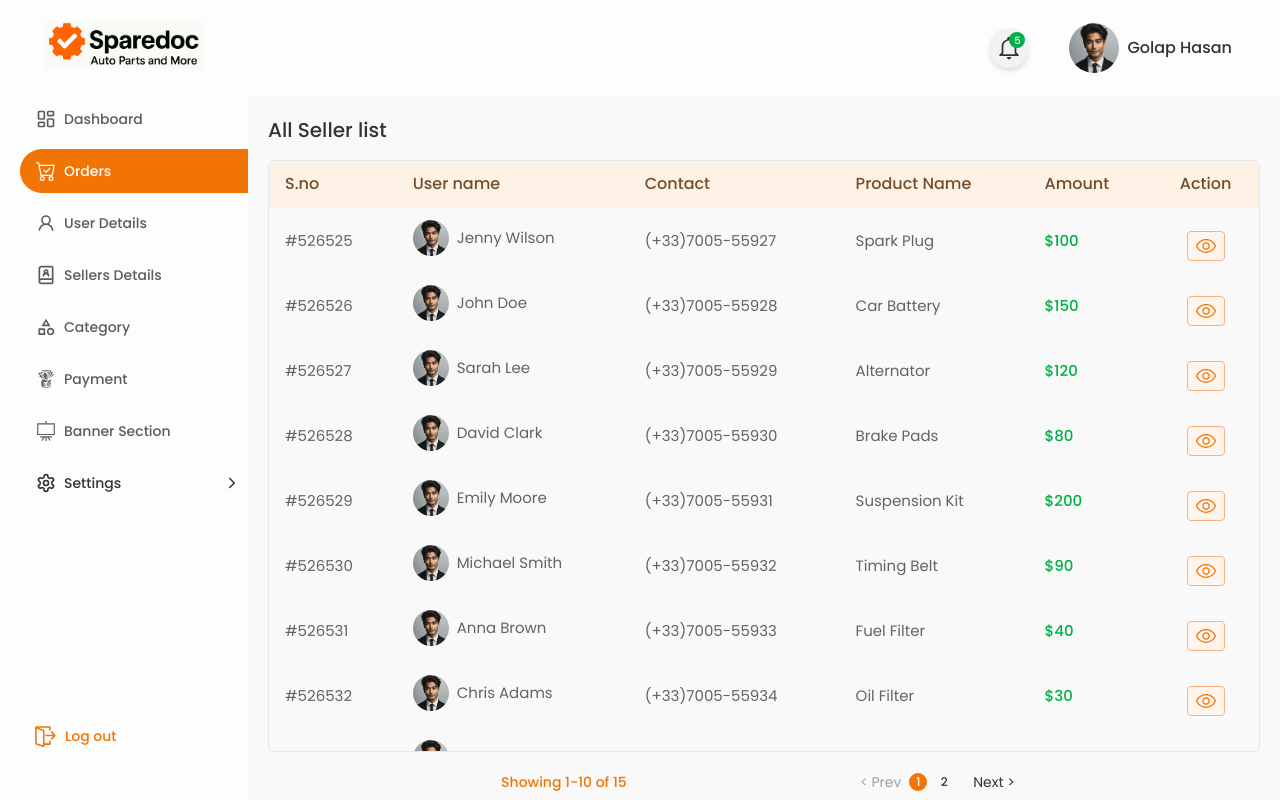
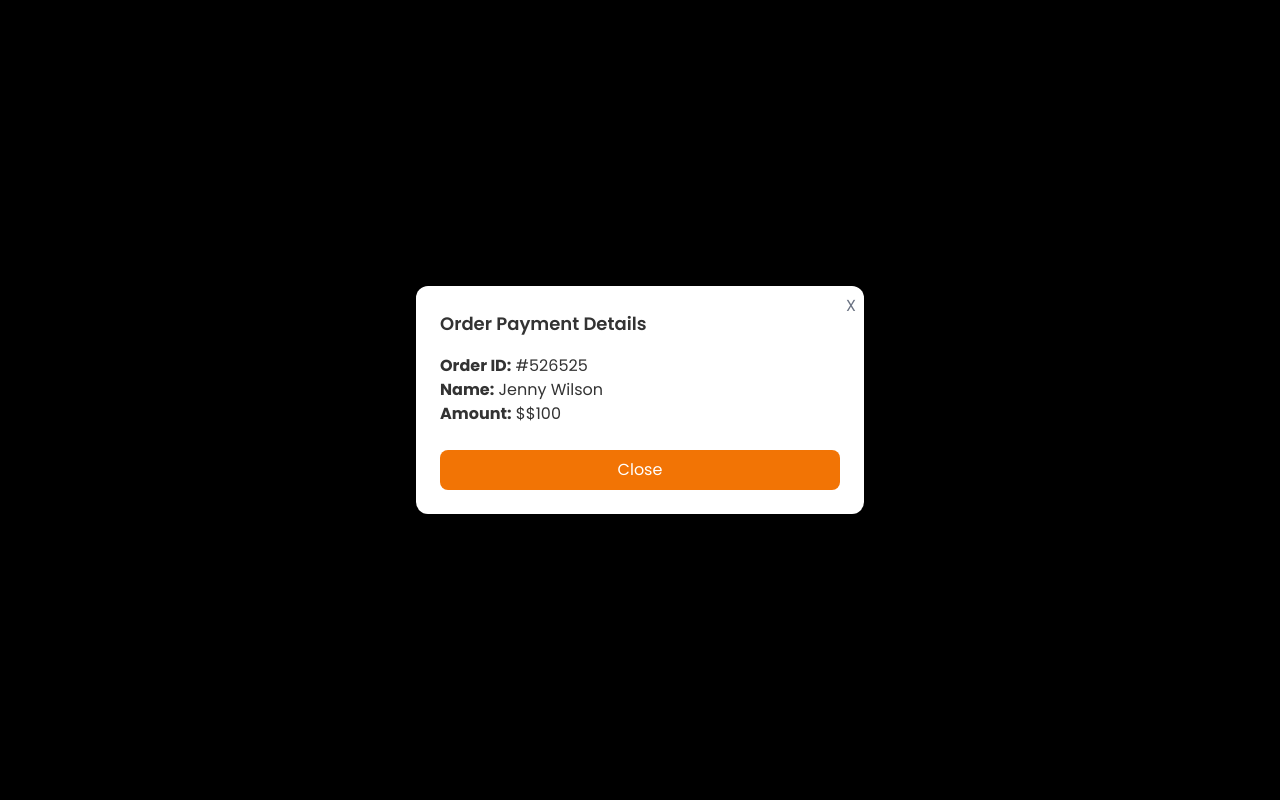
Before and after one commit to nurulla-hasan/sparedoc-dashboard, a Next.js app: page /orders in a window 1280 px wide. Both pictures are taken after a click on the button 1205 px from the left and 245 px from the top of the page. Built offline with nearby package versions, Linux system fonts and the light colour scheme.

Commit message:
modal logic added in view order

```diff
--- a/src/app/orders/page.jsx
+++ b/src/app/orders/page.jsx
@@ -10,9 +10,18 @@ import { motion } from "framer-motion";
 export default function Orders() {
   const pageSize = 10;
   const [page, setPage] = useState(1);
+  const [isPaymentModal, setIsPaymentModal] = useState(false)
+  const [orderdata, setOrderData] = useState()
+  const [selectedUser, setSelectedUser] = useState(null)
 
   const pageCount = Math.ceil(orders.length / pageSize);
   const paged = orders.slice((page - 1) * pageSize, page * pageSize);
+
+
+  const handleClick = (order) => {
+    setOrderData(order)
+    setIsPaymentModal(true)
+  }
 
   return (
     <PageContainer>
@@ -34,7 +43,7 @@ export default function Orders() {
         animate={{ opacity: 1 }}
         transition={{ delay: 0.2, duration: 0.5 }}
       >
-        <OrderTable paged={paged} />
+        <OrderTable paged={paged} handleClick={handleClick} />
       </motion.div>
 
       {/* pagination */}
@@ -52,6 +61,43 @@ export default function Orders() {
           <Pagination page={page} setPage={setPage} pageCount={pageCount} />
         </div>
       </motion.div>
+
+      {
+        isPaymentModal && (
+          <div className="fixed inset-0 z-50 flex items-center justify-center bg-black bg-opacity-40">
+            <motion.div
+              className="bg-white rounded-xl p-6 w-full max-w-md shadow-xl relative"
+              initial={{ opacity: 0, scale: 0.9 }}
+              animate={{ opacity: 1, scale: 1 }}
+              transition={{ duration: 0.3 }}
+            >
+              {/* Close Button */}
+              <button
+                className="absolute top-2 right-2 text-gray-500 hover:text-red-500"
+                onClick={() => setIsPaymentModal(false)}
+
+              >
+                X
+              </button>
+
+              {/* Modal Content */}
+              <h2 className="text-lg font-semibold mb-4">Order Payment Details</h2>
+              <p><strong>Order ID:</strong> {orderdata?.id}</p>
+              <p><strong>Name:</strong> {orderdata?.name}</p>
+              <p><strong>Amount:</strong> ${orderdata?.amount}</p>
+              {/* Add more fields if needed */}
+
+              <button
+                className="mt-6 w-full bg-[#F27405] text-white py-2 rounded-lg hover:bg-orange-600"
+                onClick={() => setIsPaymentModal(false)}
+
+              >
+                Close
+              </button>
+            </motion.div>
+          </div>
+        )
+      }
     </PageContainer>
   );
 }
--- a/src/components/table/orders-table/OrderTable.jsx
+++ b/src/components/table/orders-table/OrderTable.jsx
@@ -1,6 +1,6 @@
 import { SlEye } from "react-icons/sl";
 
-const OrderTable = ({ paged }) => {
+const OrderTable = ({ paged, handleClick }) => {
     return (
         <>
             <table className="min-w-full text-sm ">
@@ -15,20 +15,21 @@ const OrderTable = ({ paged }) => {
                     </tr>
                 </thead>
                 <tbody>
-                    {paged.map((user) => (
+                    {paged.map((order) => (
                         <tr
-                            key={user.id}
+                            key={order.id}
                             className={`*:text-[15px] *:text-[#636363] hover:bg-[#FEF1E6] transition-all duration-200`}>
-                            <td className="px-4 py-3">{user.id}</td>
+                            <td className="px-4 py-3">{order.id}</td>
                             <td className="px-4 py-3 flex items-center gap-2">
-                                <img src={user.avatar} alt="" className="w-9 h-9 rounded-full" />
-                                {user.name}
+                                <img src={order.avatar} alt="" className="w-9 h-9 rounded-full" />
+                                {order.name}
                             </td>
-                            <td className="px-4 py-3">{user.phone}</td>
-                            <td className="px-4 py-3">{user.productName}</td>
-                            <td className="px-4 py-3 !text-[#00B047] font-medium">{user.amount}</td>
+                            <td className="px-4 py-3">{order.phone}</td>
+                            <td className="px-4 py-3">{order.productName}</td>
+                            <td className="px-4 py-3 !text-[#00B047] font-medium">{order.amount}</td>
                             <td className="px-4 py-3 flex justify-center items-center">
                                 <button
+                                    onClick={() => handleClick(order)}
                                     className="cursor-pointer flex justify-center items-center bg-[#FFF5ED] hover:bg-[#FFE6D6] border border-[#FBB07F] hover:border-[#F9A66C]  rounded-sm transition-colors duration-200 px-2 py-1"
                                 >
                                     <SlEye size={20} color="#F27405" />
```
Also changed, not shown: src/components/modal/order-modal/OrderModal.jsx (added, +11 -0 lines).
